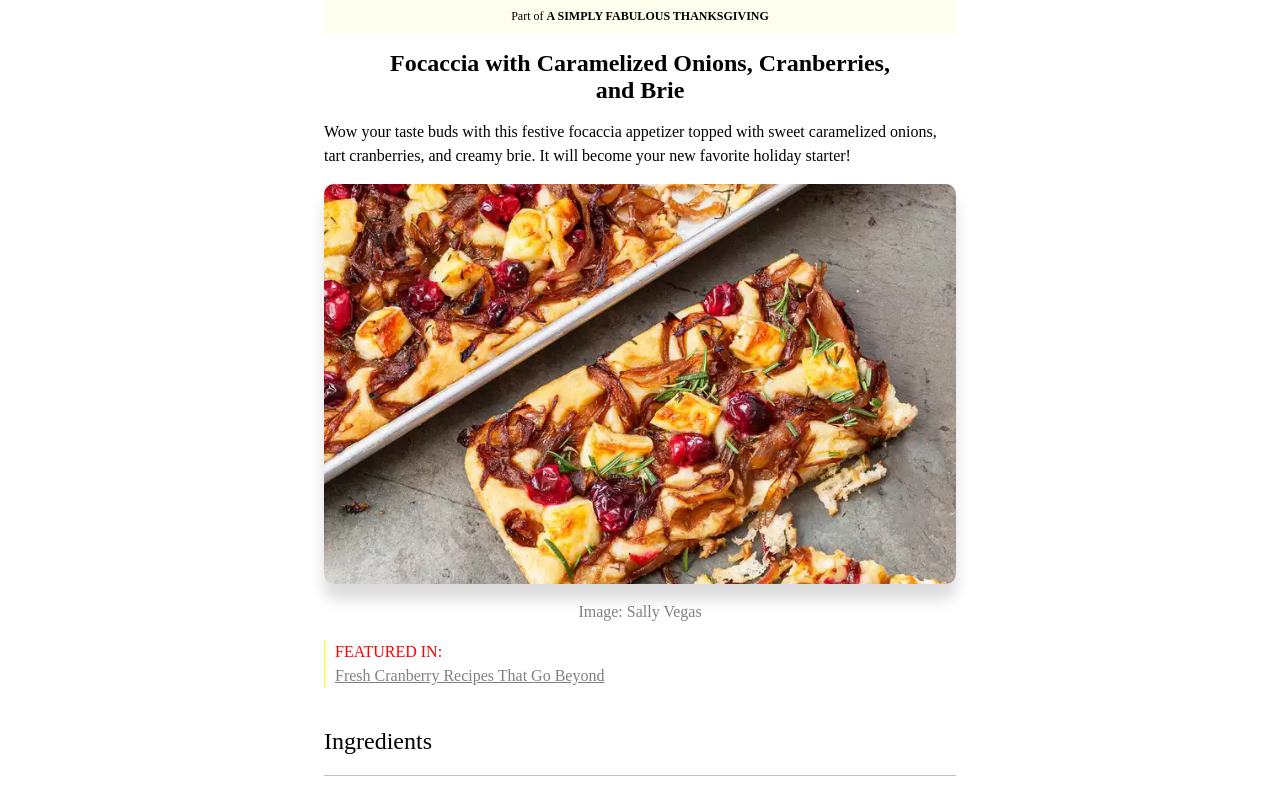
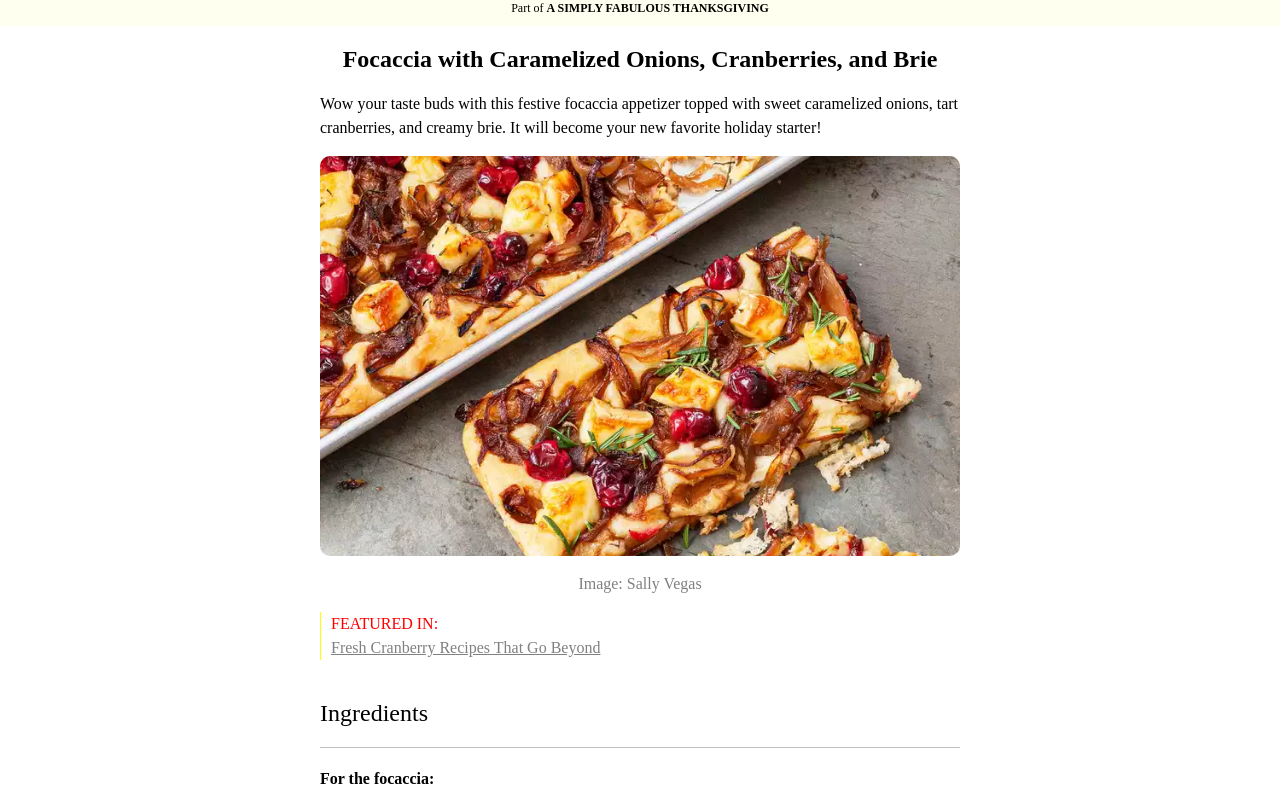
Before and after one commit to emanueleratti/W1D1, a plain HTML site: page index.html in a window 1280 px wide. Shown: the part 77-872 px from the top of the page. Drawn offline with Linux system fonts and the light colour scheme.

Commit message:
Add files via upload

```diff
--- a/index.html
+++ b/index.html
@@ -8,17 +8,26 @@
 </head>
 <body>
     <div class="container">
-        <div class="menu"><img src="assets/logo.png" width="150px" alt=""></div>
-        <div class="submenu">Part of <b>A SIMPLY FABULOUS THANKSGIVING</b></div>
+        <header>
+            <div id="logo"><img src="assets/logo.png" width="150px" alt=""></div>
+            <nav>Part of <b>A SIMPLY FABULOUS THANKSGIVING</b></nav>
+        </header>
+        <main>
+            <section id="title">
                 <h1>Focaccia with Caramelized Onions, Cranberries, and Brie</h1>
                 <p style="text-align: left;">Wow your taste buds with this festive focaccia appetizer topped with sweet caramelized onions, tart cranberries, and creamy brie. It will become your new favorite holiday starter!</p>
-        <div class="box-img" style="box-shadow: 0px 15px 15px rgb(220, 220, 220);"></div>
-        <p style="color: grey;">Image: Sally Vegas</p>
-        <div style="text-align: left; border-left: solid 1px rgb(255, 255, 0); padding-left: 10px; margin-bottom: 40px;">
-            <p style="color:red;">FEATURED IN:<br/>
-            <a href="">Fresh Cranberry Recipes That Go Beyond</a></p>
+            </section>
+
+            <section id="img">
+                <div class="box-img"></div>
+                <p class="grey">Image: Sally Vegas</p>
+                <div class="caption">
+                    <p class="red">FEATURED IN:<br/>
+                    <a class="grey" href="#">Fresh Cranberry Recipes That Go Beyond</a></p>
                 </div>
-        <div class="ricetta">
+            </section>
+
+            <section id="ricetta">
                 <h2>Ingredients</h2>
                 <h4>For the focaccia:</h4>
                 <ul>
@@ -41,8 +50,11 @@
                     <li><b>1. Make the focaccia dough</b></li>
                     <p>In a medium-sized mixing bowl, or in a stand mixer with a paddle attachment, mix together all the dough ingredients until the flour is fully absorbed. You don't need to actually knead the dough, though I sometimes knead it a few times in the bowl when mixing by hand to incorporate the last of the flour...</p>
                 </ol>
-            <p>Read more on <a href="#">Simply recipes</a></p>
-        </div>
+            </section>
+        </main>
+        <footer>
+            <p>Read more on <a class="grey" href="#">Simply recipes</a></p>
+        </footer>
     </div>
 </body>
 </html>
--- a/style.css
+++ b/style.css
@@ -1,9 +1,23 @@
-.container {width: 50%; margin: 0 auto; text-align: center;}
-.menu {background-color:#fff; padding: 10px;}
-.submenu {border-top:1px solid rgb(255, 255, 0); font-size: 12px; background-color:rgb(255, 255, 239); padding: 10px;}
-h1 {font-size: 1.5em; padding: 0 50px;}
+/* GENERAL */
+body {box-sizing: border-box; margin: 0; padding:0;}
+h1 {font-size: 1.5em;}
 p, ul, ol {line-height: 1.5em;}
-.box-img {height: 400px; overflow: hidden; background-image: url(assets/img.webp); background-size: cover; border-radius: 10px;}
-.ricetta {text-align: left;}
-.ricetta h2 {padding-bottom:20px; border-bottom:1px solid rgb(193, 193, 193); font-weight: 400;}
-a {color: grey;}
+
+/* COLORS */
+.grey {color: grey !important;}
+.red {color: red!important;}
+
+/* HEADER */
+header {text-align: center;}
+#logo {padding:10px;}
+nav {border-top:1px solid rgb(255, 255, 0); font-size: 12px; background-color:rgb(255, 255, 239); padding: 10px;}
+
+/* MAIN */
+main {width: 50%; margin: 0 auto; text-align: center;}
+.box-img {height: 400px; background-image: url(assets/img.webp); background-size: cover; border-radius: 10px;}
+.caption {text-align: left; border-left: solid 1px rgb(255, 255, 0); padding-left: 10px; margin-bottom: 40px;}
+#ricetta {text-align: left;}
+#ricetta h2 {padding-bottom:20px; border-bottom:1px solid rgb(193, 193, 193); font-weight: 400;}
+
+/* FOOTER */
+footer p {text-align: center;}
```
Lines whose indentation alone changed are shown as unchanged.
